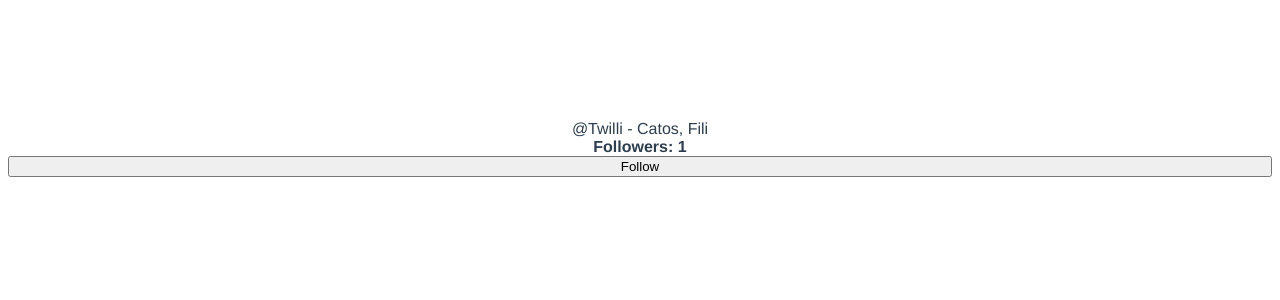
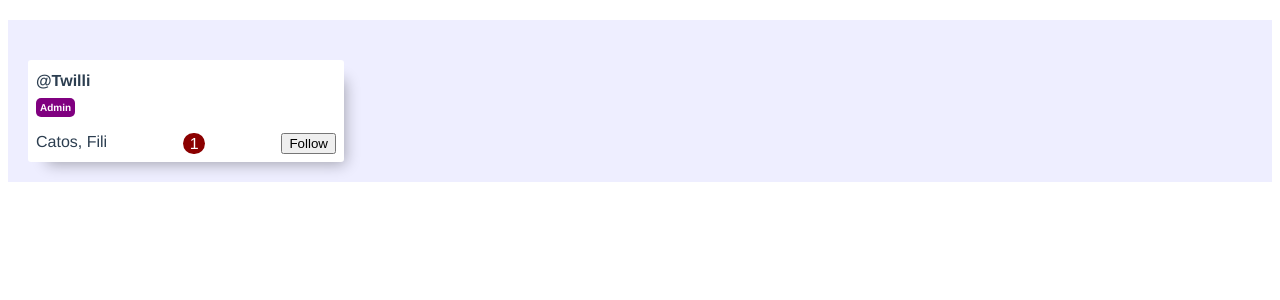
Before and after one commit to FL-CC/vue-the-earth-is-square, a Vue app: page / in a window 1280 px wide. Shown: the top 300 px of the page. Built offline with nearby package versions, Linux system fonts and the light colour scheme.

Commit message:
Component refactores

```diff
--- a/src/App.vue
+++ b/src/App.vue
@@ -1,51 +1,29 @@
 <template>
 <div id="app">
-  @{{user.username}} - {{fullName}}
-  <strong>Followers:  {{followers}}</strong>
+  <UserProfile />
 </div>
-<button @click="followUser">
-  Follow
-</button>
+
 </template>
 
 <script>
+import UserProfile from "./components/UserProfile";
 
 export default {
   name: 'App',
-  data() {
-    return {
-      followers: 0,
-      user : {
-        id:1,
-        username: "Twilli",
-        firstName: "Fili",
-        lastName: "Catos",
-        email: "fl@catos.de",
-        isAdmin: true
-      }
-    }
+  data() {},
+  components: {
+    UserProfile
   },
   watch: {
-    followers(newFollowerCount, oldFollowerCount) {
-      if (oldFollowerCount < newFollowerCount) {
-        console.log(`${this.user.username} gained a follower.`, {oldFollowerCount, newFollowerCount});
-      }
-    }
   },
   computed: {
-    fullName() {
-      return `${this.user.lastName}, ${this.user.firstName}`;
-    }
+
   },
   methods: {
-    followUser() {
-      this.followers++;
-    }
+
   },
-  mounted() {
-    setTimeout(() => {
-    this.followUser();}, 1000);
-  }
+  mounted() {}
+
 }
 </script>
 
@@ -56,8 +34,9 @@ export default {
   -moz-osx-font-smoothing: grayscale;
   text-align: center;
   color: #2c3e50;
-  margin-top: 60px;
+  margin-top: 20px;
   display: flex;
   flex-direction: column;
+  background-color: #eeeeff;
 }
 </style>
--- /dev/null
+++ b/src/components/UserProfile.vue
@@ -0,0 +1,104 @@
+<template>
+  <div class="up_container">
+    <h1 class="up_title">@{{ user.username }}</h1>
+    <div class="up_badge">Admin</div>
+    <div class="up_section">
+      <span class="up_name">{{ fullName }}</span>
+      <span class="up_followers">{{ followers }}</span>
+      <button @click="followUser">Follow</button>
+    </div>
+  </div>
+</template>
+
+<script>
+export default {
+  name: "UserProfile",
+  data() {
+    return {
+      followers: 0,
+      user: {
+        id: 1,
+        username: "Twilli",
+        firstName: "Fili",
+        lastName: "Catos",
+        email: "fl@catos.de",
+        isAdmin: true,
+      },
+    };
+  },
+  watch: {
+    followers(newFollowerCount, oldFollowerCount) {
+      if (oldFollowerCount < newFollowerCount) {
+        console.log(`${this.user.username} gained a follower.`, {
+          oldFollowerCount,
+          newFollowerCount,
+        });
+      }
+    },
+  },
+  computed: {
+    fullName() {
+      return `${this.user.lastName}, ${this.user.firstName}`;
+    },
+  },
+  methods: {
+    followUser() {
+      this.followers++;
+    },
+  },
+  mounted() {
+    setTimeout(() => {
+      this.followUser();
+    }, 1000);
+  },
+};
+</script>
+
+<style>
+.up_container {
+  display: flex;
+  flex-direction: column;
+  justify-content: flex-start;
+  text-align: left;
+  margin: 20px;
+  width: 300px;
+  border-radius: 3px;
+  box-shadow: 10px 11px 14px -9px rgba(0, 0, 0, 0.32);
+  background-color: white;
+  padding: 8px;
+}
+
+.up_section {
+  display: flex;
+  flex-direction: row;
+  justify-content: space-between;
+}
+.up_title {
+  font-size: 16px;
+  margin-bottom: 8px;
+  margin-top: 4px;
+}
+
+.up_badge {
+  font-size: 10px;
+  font-weight: bolder;
+  padding: 4px;
+  border-radius: 5px;
+  background-color: purple;
+  color: white;
+  margin-right: auto;
+  margin-top: 0;
+  margin-bottom: 16px;
+}
+
+.up_followers {
+  border-radius: 11px;
+  background-color: darkred;
+  color: white;
+  width: 22px;
+  display: flex;
+  justify-content: space-around;
+  align-content: space-around;
+  padding-top: 2px;
+}
+</style>
```
